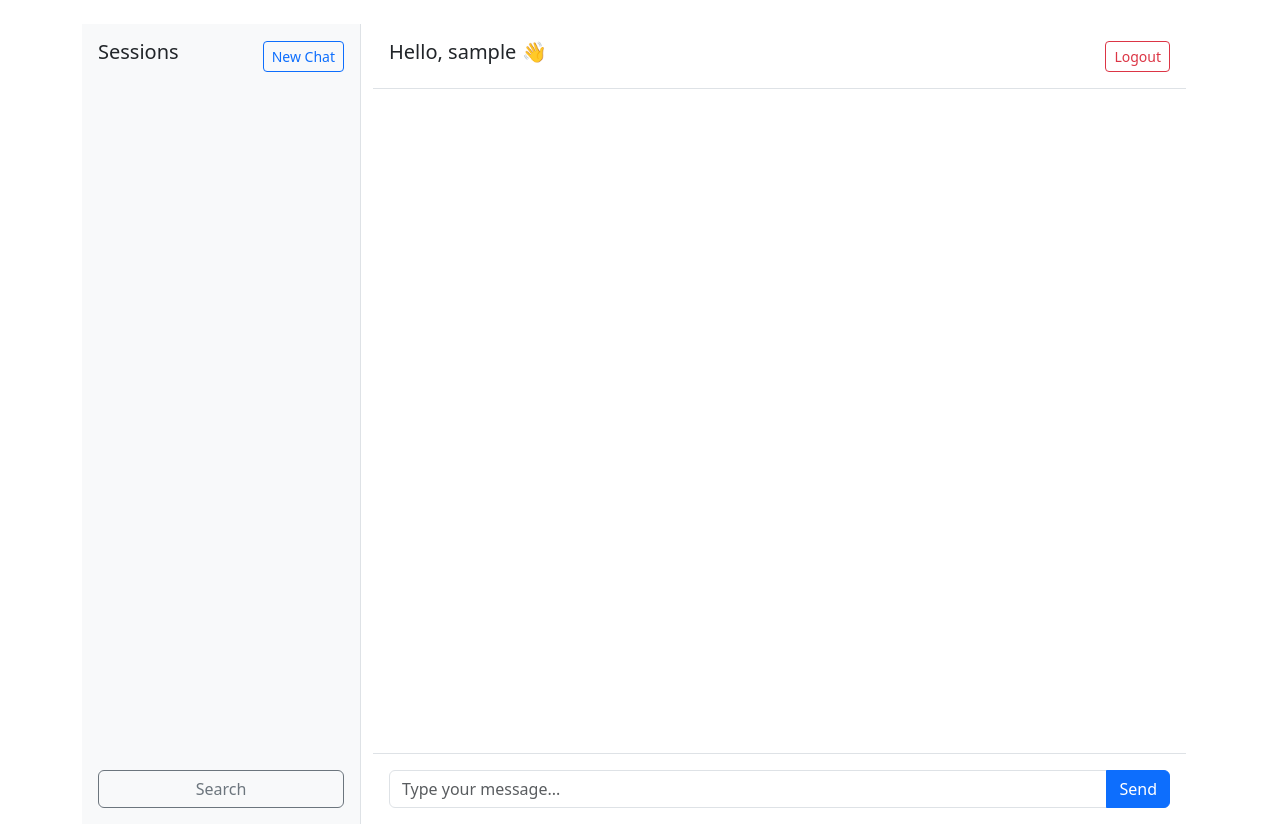
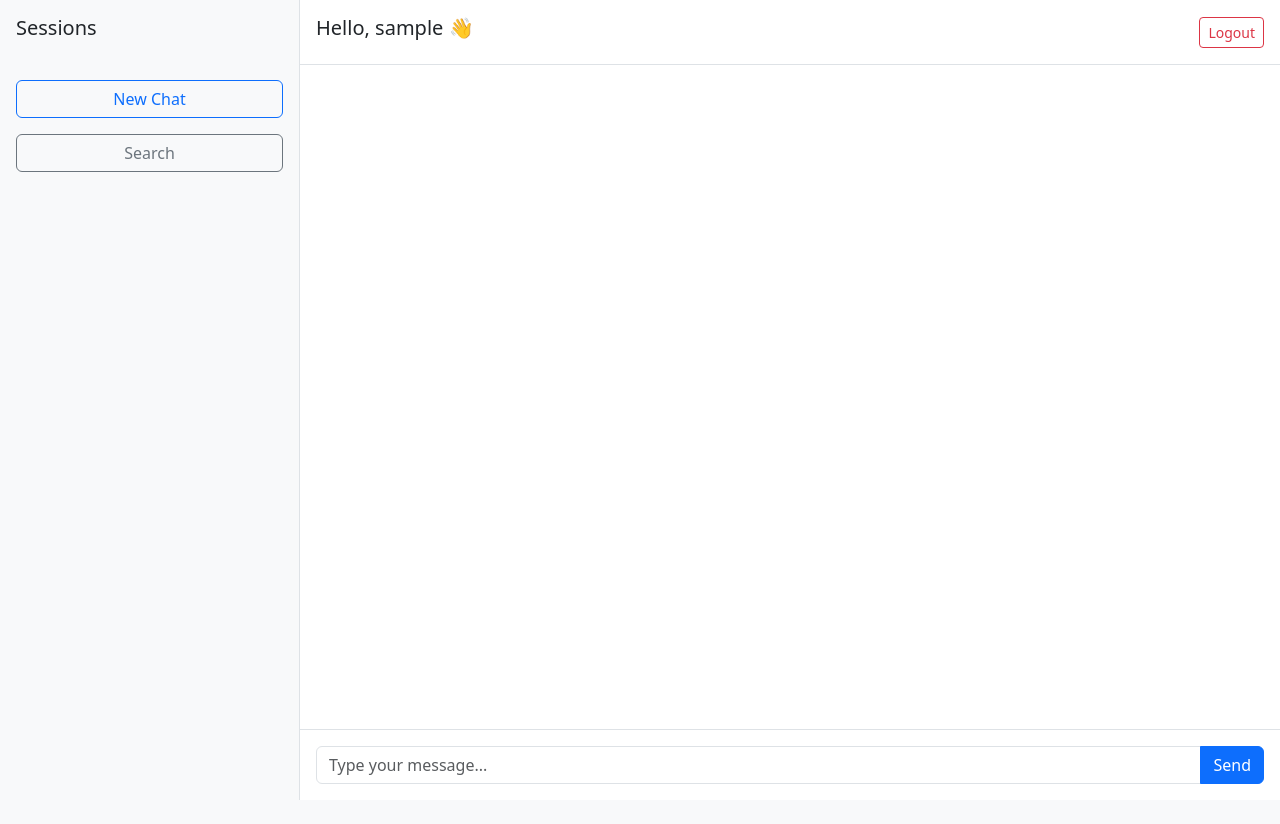
Before and after one commit to mudabs/tobacco_chatbot, a Flask app: page /chat_ui?session_id=ee64786e-0662-4db4-a940-5c95954eb449 in a window 1280 px wide. After the commit the page ends 800 px from the top, so only its background shows below. Run offline with Flask 3, Linux system fonts and the light colour scheme; the visitor is signed in with stand-in values (Sample User, id 1); data that the repository does not hold is empty.

Commit message:
Second Commit

```diff
--- a/templates/chat.html
+++ b/templates/chat.html
@@ -2,26 +2,69 @@
 {% block title %}Chat{% endblock %}
 
 {% block content %}
-<div class="container-fluid">
-  <div class="row vh-100">
+<style>
+  body, html {
+    height: 100%;
+    overflow: hidden;
+  }
+  .chat-container {
+    display: flex;
+    height: 100vh;
+    overflow: hidden;
+  }
+  .sidebar {
+    width: 300px;
+    flex-shrink: 0;
+    overflow-y: auto;
+    border-right: 1px solid #dee2e6;
+    background-color: #f8f9fa;
+    z-index: 2;
+  }
+  .chat-main {
+    flex-grow: 1;
+    display: flex;
+    flex-direction: column;
+  }
+  #chat-box {
+    flex-grow: 1;
+    overflow-y: auto;
+    padding: 1rem;
+  }
+  #chat-form {
+    position: sticky;
+    bottom: 0;
+    background-color: white;
+    border-top: 1px solid #dee2e6;
+    padding: 1rem;
+    z-index: 3;
+  }
+</style>
+
+  <div class="chat-container">
 
   <!-- Sidebar -->
-    <div class="col-md-3 bg-light border-end p-3 d-flex flex-column overflow-auto position-relative" style="max-height: 100vh; z-index: 1;">
+  <div class="sidebar p-3">
     <div class="d-flex justify-content-between align-items-center mb-3">
       <h5>Sessions</h5>
-        <button id="new-chat" class="btn btn-sm btn-outline-primary">New Chat</button>
+
+    </div>
+    <div class="mb-1">
+      <button id="new-chat" class="btn btn-outline-primary mt-3 w-100">New Chat</button>
+<button class="btn btn-outline-secondary mt-3 mb-3 w-100" data-bs-toggle="modal" data-bs-target="#searchModal">Search</button>
     </div>
 
-      <div class="list-group flex-grow-1 overflow-auto" id="session-list">
+    <div id="session-list" class="d-flex flex-column gap-1">
   {% for sid in sessions %}
-        <div class="list-group-item session-item d-flex align-items-center justify-content-between {% if sid == current_session %}active{% endif %}" data-session-id="{{ sid }}">
-          <div class="w-100 text-truncate session-link" data-url="{{ url_for('chat_ui') }}?session_id={{ sid }}" style="cursor: pointer;">
-            <div class="d-flex justify-content-between align-items-center">
-              <div class="text-truncate" style="max-width: 80%">{{ session_titles.get(sid, sid) }}</div>
-              <small class="text-muted">{{ session_timestamps.get(sid, '') }}</small>
+  <div class="session-item d-flex align-items-center justify-content-between px-3 py-2 rounded {% if sid == current_session %}bg-primary text-white{% else %}bg-light{% endif %}"
+       data-session-id="{{ sid }}"
+       style="cursor: pointer; transition: background-color 0.2s;">
+
+    <div class="flex-grow-1 me-2 session-link text-truncate" data-url="{{ url_for('chat_ui') }}?session_id={{ sid }}">
+      <div class="text-truncate fw-medium" style="max-width: 100%;">
+        {{ session_titles.get(sid, sid) }}
       </div>
-            <div class="text-muted small text-truncate">{{ session_previews.get(sid, '') }}</div>
     </div>
+
     <div class="dropdown session-options d-none ms-2" style="z-index: 1050;">
       <button class="btn btn-sm btn-light" type="button" data-bs-toggle="dropdown">
         <i class="bi bi-three-dots-vertical"></i>
@@ -35,17 +78,18 @@
   {% endfor %}
 </div>
 
-      <button class="btn btn-outline-secondary mt-3" data-bs-toggle="modal" data-bs-target="#searchModal">Search</button>
+
+
   </div>
 
   <!-- Chat Section -->
-    <div class="col-md-9 d-flex flex-column">
+  <div class="chat-main">
     <div class="d-flex justify-content-between align-items-center border-bottom p-3">
       <h5>Hello, {{ username }} 👋</h5>
       <a href="{{ url_for('logout') }}" class="btn btn-outline-danger btn-sm">Logout</a>
     </div>
 
-      <div id="chat-box" class="flex-grow-1 overflow-auto p-3">
+    <div id="chat-box">
       {% for msg in history %}
       <div class="d-flex justify-content-end mb-2">
         <div class="bg-primary text-white p-2 rounded">{{ msg.user_input }}</div>
@@ -56,13 +100,14 @@
       {% endfor %}
     </div>
 
-      <form id="chat-form" class="input-group border-top p-3">
+    <form id="chat-form" class="input-group">
       <input type="text" id="message" class="form-control" placeholder="Type your message..." required>
       <button type="submit" class="btn btn-primary">Send</button>
     </form>
   </div>
 </div>
-</div>
+
+
 
 <!-- Delete Confirmation Modal -->
 <div class="modal fade" id="deleteConfirmModal" tabindex="-1">
--- a/templates/layout.html
+++ b/templates/layout.html
@@ -19,24 +19,31 @@
         100% { opacity: 0; display: none; }
       }
 
-
+      html, body {
+        height: 100%;
+        margin: 0;
+        padding: 0;
+        overflow: hidden;
+      }
     </style>
   </head>
-  <body>
-    <div class="container mt-4">
-      {% with messages = get_flashed_messages(with_categories=true) %}
-        {% if messages %}
+  <body class="{% block body_class %}{% endblock %}">
+
+    {% with messages = get_flashed_messages(with_categories=true) %}
+      {% if messages %}
+        <div class="position-fixed w-100 p-3" style="z-index: 2000;">
           {% for category, msg in messages %}
             <div class="alert alert-{{ category }} alert-dismissible fade show" role="alert">
               {{ msg }}
               <button type="button" class="btn-close" data-bs-dismiss="alert"></button>
             </div>
           {% endfor %}
-        {% endif %}
-      {% endwith %}
-      {% block content %}{% endblock %}
-    </div>
+        </div>
+      {% endif %}
+    {% endwith %}
+
+    {% block content %}{% endblock %}
+
     <script src="https://cdn.jsdelivr.net/npm/bootstrap@5.3.3/dist/js/bootstrap.bundle.min.js"></script>
-
   </body>
 </html>
```
Lines whose indentation alone changed are shown as unchanged.
